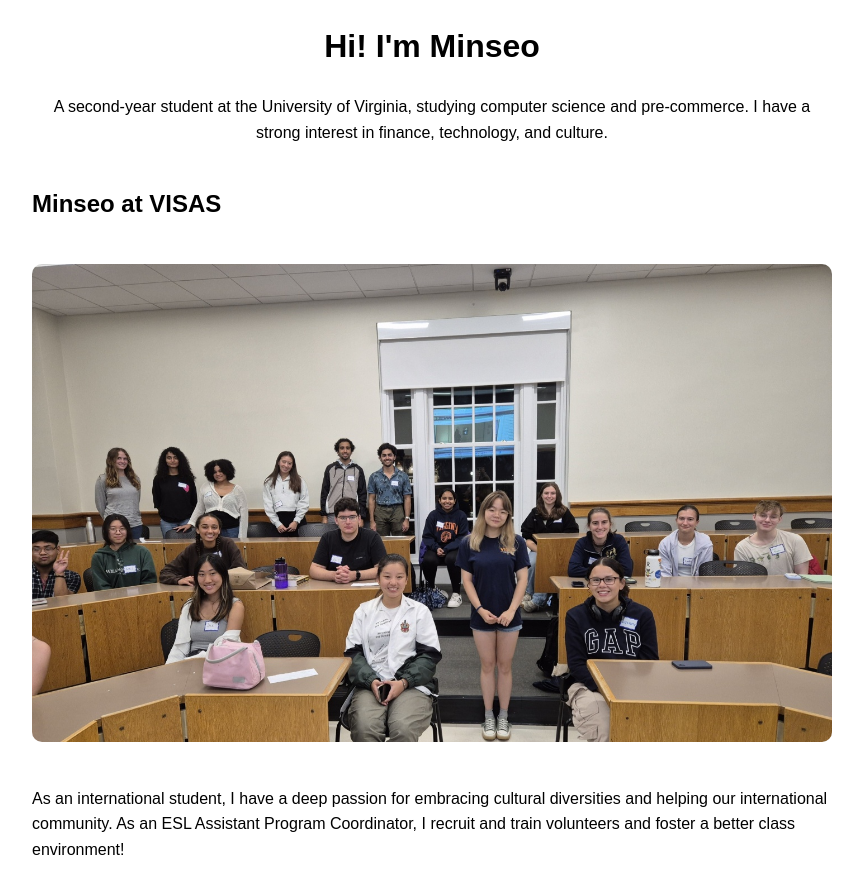
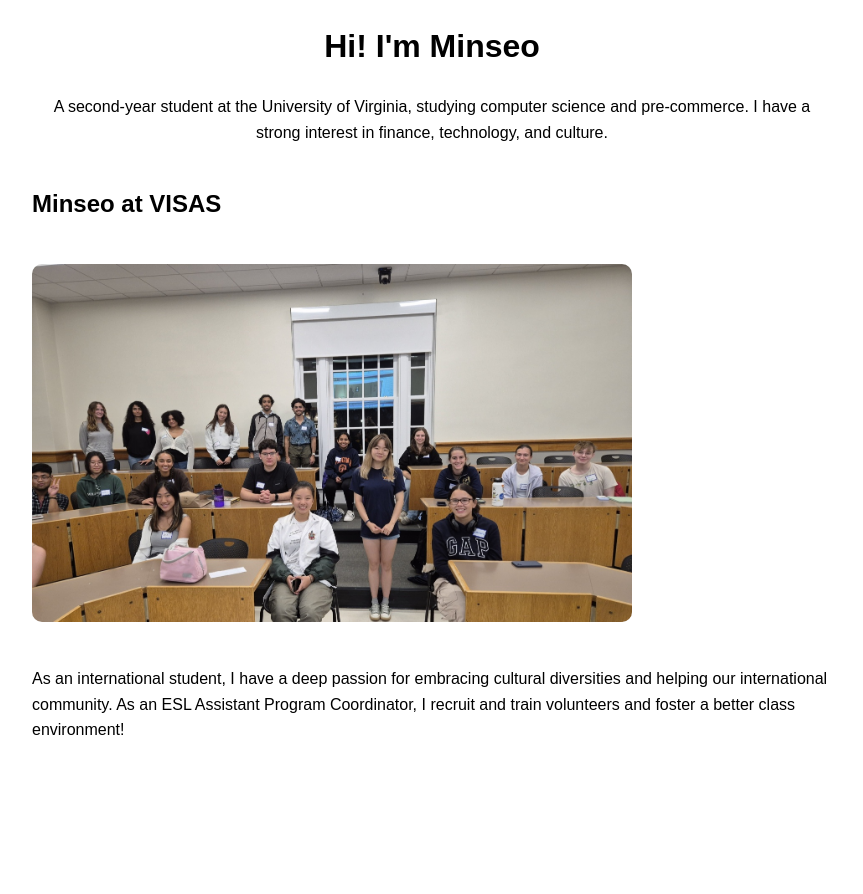
Before and after one commit to MinseoK2626/MinseoPortfolio, a plain HTML site: page minseouva.html in a window 1280 px wide. Shown: the whole page, without its empty margins (208-1071 px from the left). After the commit the page ends 800 px from the top, so only its background shows below. Drawn offline with Linux system fonts and the light colour scheme.

Commit message:
Updated Minseo at VISAS section with image

```diff
--- a/minseouva.html
+++ b/minseouva.html
@@ -43,7 +43,7 @@
 
         <div class="section">
             <h2>Minseo at VISAS</h2>
-            <img src="KakaoTalk_20241117_225424186_01.jpg" alt="VISAS Activity">
+            <img src="KakaoTalk_20241117_225424186_01.jpg" alt="VISAS Activity" style="width: 100%; max-width: 600px; border-radius: 10px;">
             <p>
                 As an international student, I have a deep passion for embracing cultural diversities and helping our international community. As an ESL Assistant Program Coordinator, I recruit and train volunteers and foster a better class environment!
             </p>
```
